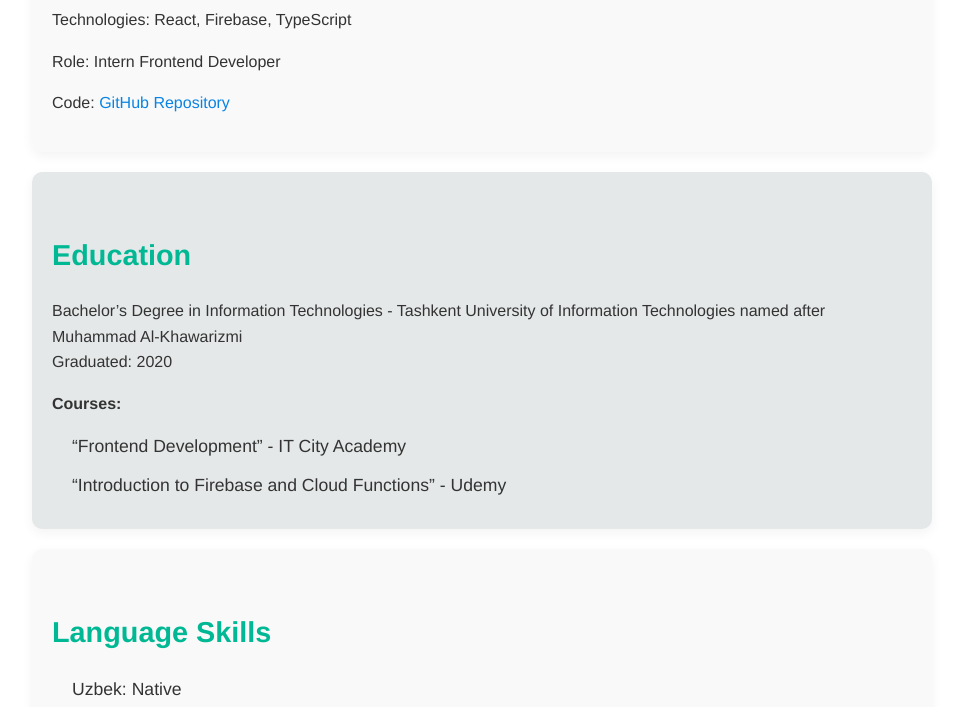
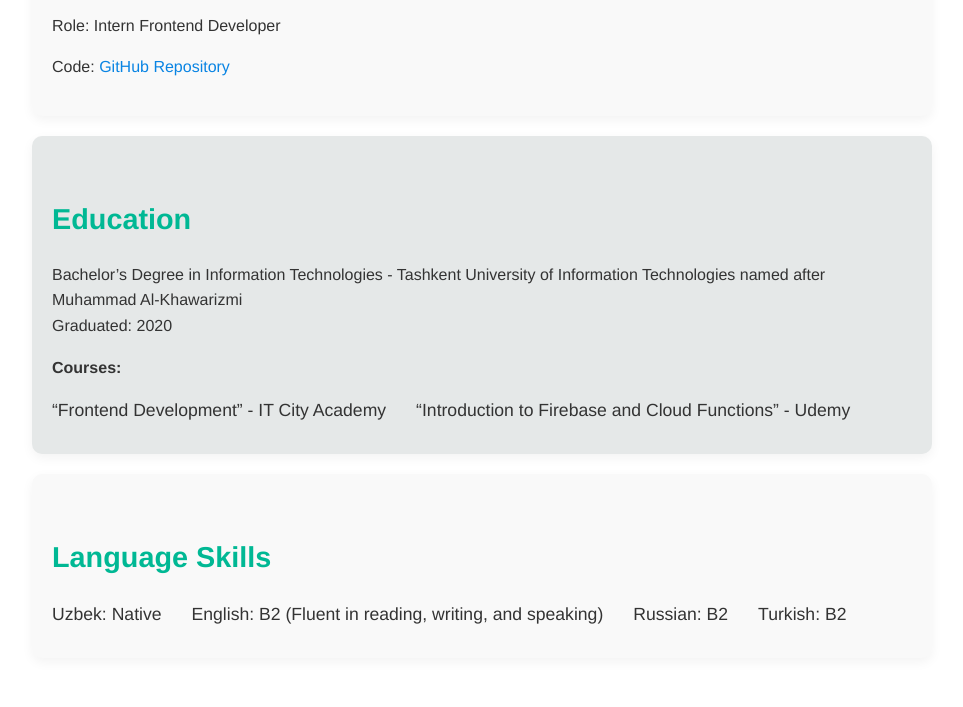
Before and after one commit to madii09/rsschool-cv, a plain HTML site: page index.html in a window 1280 px wide. Shown: the part 1495-2202 px from the top of the page, without its empty margins (158-1121 px from the left). Drawn offline with Linux system fonts and the light colour scheme.

Commit message:
fix: update style.css

```diff
--- a/style.css
+++ b/style.css
@@ -54,6 +54,10 @@ ul {
   padding-left: 20px;
   list-style-type: none;
   margin: 0;
+  list-style: none;
+  display: flex;
+  gap: 30px;
+  padding: 0;
 }
 
 ul li {
```
